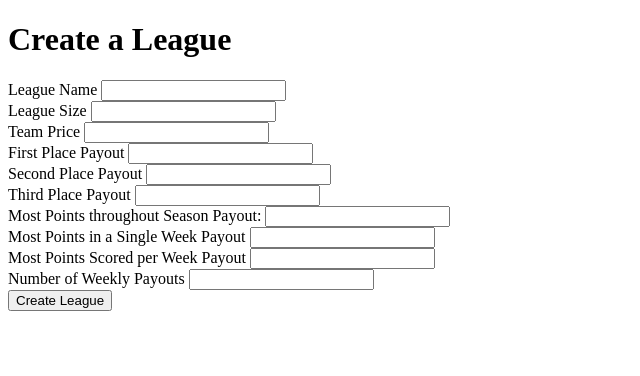
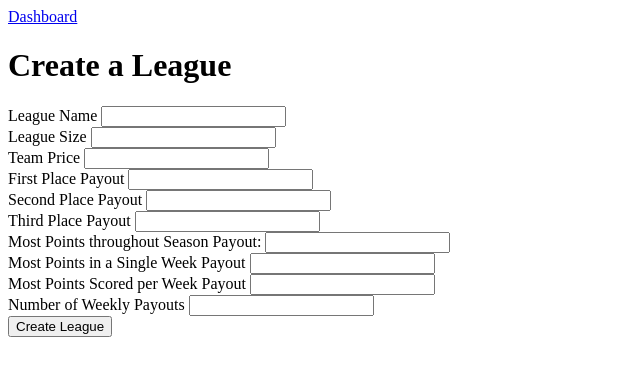
Before and after one commit to caleon0306/football, a FastAPI app: page /createLeague in a window 1280 px wide. Shown: the top 376 px of the page, without its empty margins (0-640 px from the left). Run offline with FastAPI, Linux system fonts and the light colour scheme.

Commit message:
added links to other pages at the top of pages

```diff
--- a/fantasy_football/frontend/templates/createLeague.html
+++ b/fantasy_football/frontend/templates/createLeague.html
@@ -1,6 +1,8 @@
 <!DOCTYPE html>
 <html>
 <body>
+
+<a href="../dashboard">Dashboard</a>
 
 <h1>
     Create a League
--- a/fantasy_football/frontend/templates/joinLeague.html
+++ b/fantasy_football/frontend/templates/joinLeague.html
@@ -1,6 +1,8 @@
 <!DOCTYPE html>
 <html>
 <body>
+
+<a href="../dashboard">Dashboard</a>
 
 <h1>
     Join a League!
```
